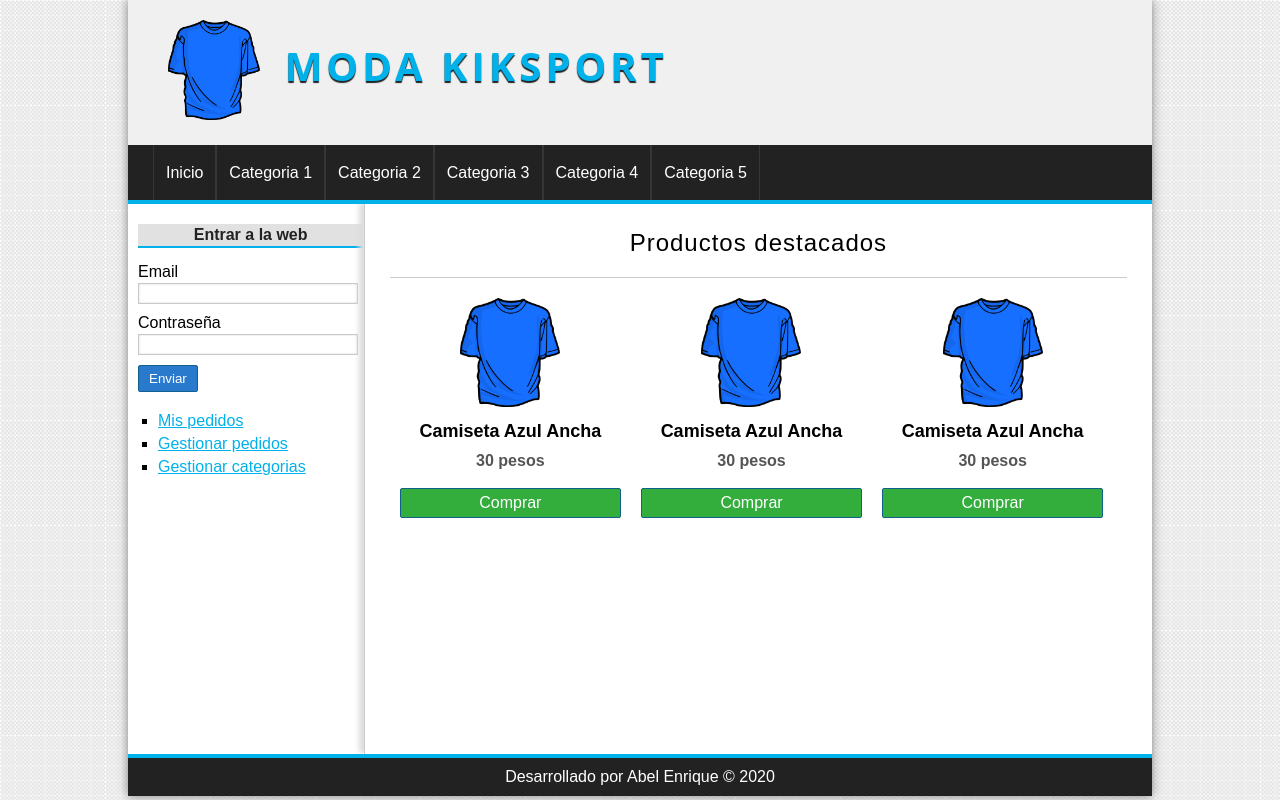
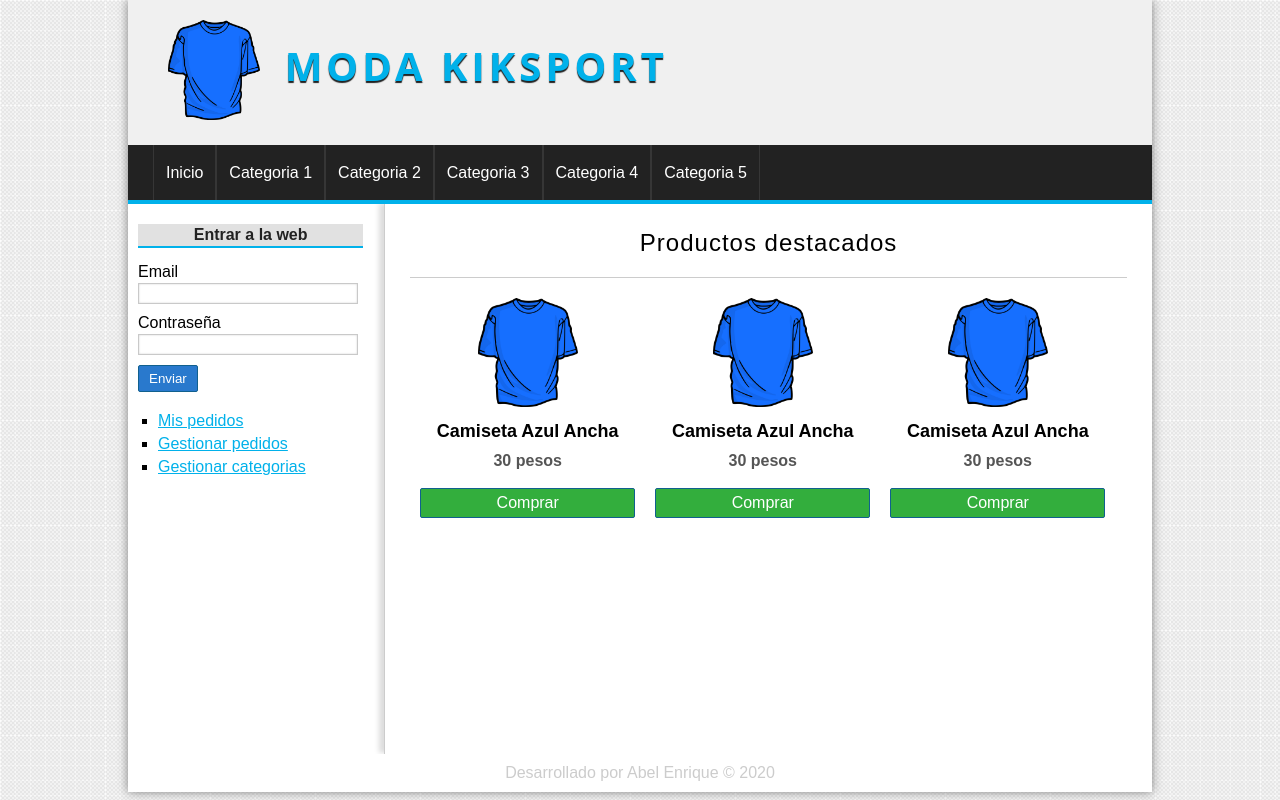
Before and after one commit to abel2791/tienda_poo, a PHP site: page / in a window 1280 px wide. Run offline with PHP 8.4, Linux system fonts and the light colour scheme.

Commit message:
se agrego estilos al footer 2

```diff
--- a/assets/css/styles.css
+++ b/assets/css/styles.css
@@ -225,7 +225,7 @@ button{
 
 /*CENTRAL*/
 #central{
-    width: 72%;
+    width: 70%;
     min-height: 500px;
     float: right;
     border-left: 1px solid #ccc;
@@ -274,7 +274,7 @@ button{
     text-align: center;
     padding-top: 10px;
     padding-bottom: 10px;
-    color: white;
-    background: #222222;
-    border-top: 4px solid #01b1ea;
+    color: #ccc;
+    /*background: #222222;*/
+    /*border-top: 4px solid #01b1ea;*/
 }
```
